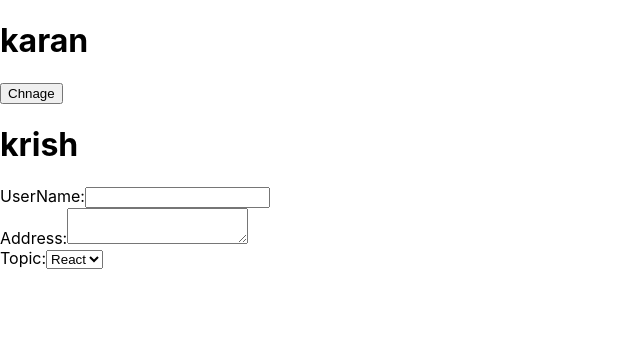
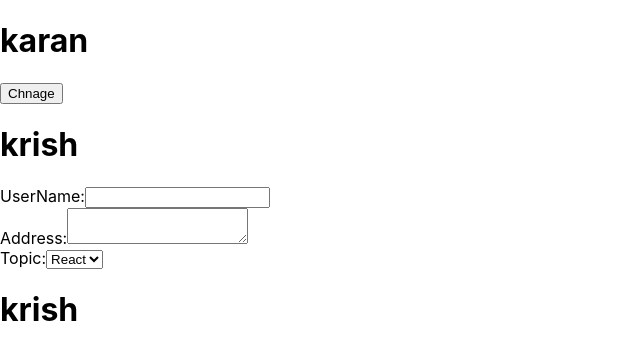
Before and after one commit to lsharva/ReactPractice, a React (Create React App) app: page / in a window 1280 px wide. Shown: the top 360 px of the page, without its empty margins (0-640 px from the left). Built offline with nearby package versions, Linux system fonts and the light colour scheme.

Commit message:
lifecycle b imported

```diff
--- a/src/App.js
+++ b/src/App.js
@@ -3,12 +3,14 @@ import './App.css';
 // import Component01 from './ComponentFolder/Component01';
 import LifecycleA from './ComponentFolder/LifecycleA';
 import Formcomp from './Formcopm';
+import LifecycleB from './ComponentFolder/LifecycleB';
 
 function App() {
   return (
     <div>
       <LifecycleA/>
       <Formcomp/>
+      <LifecycleB/>
       {/* <Component01/> */}
     </div>
 
```
